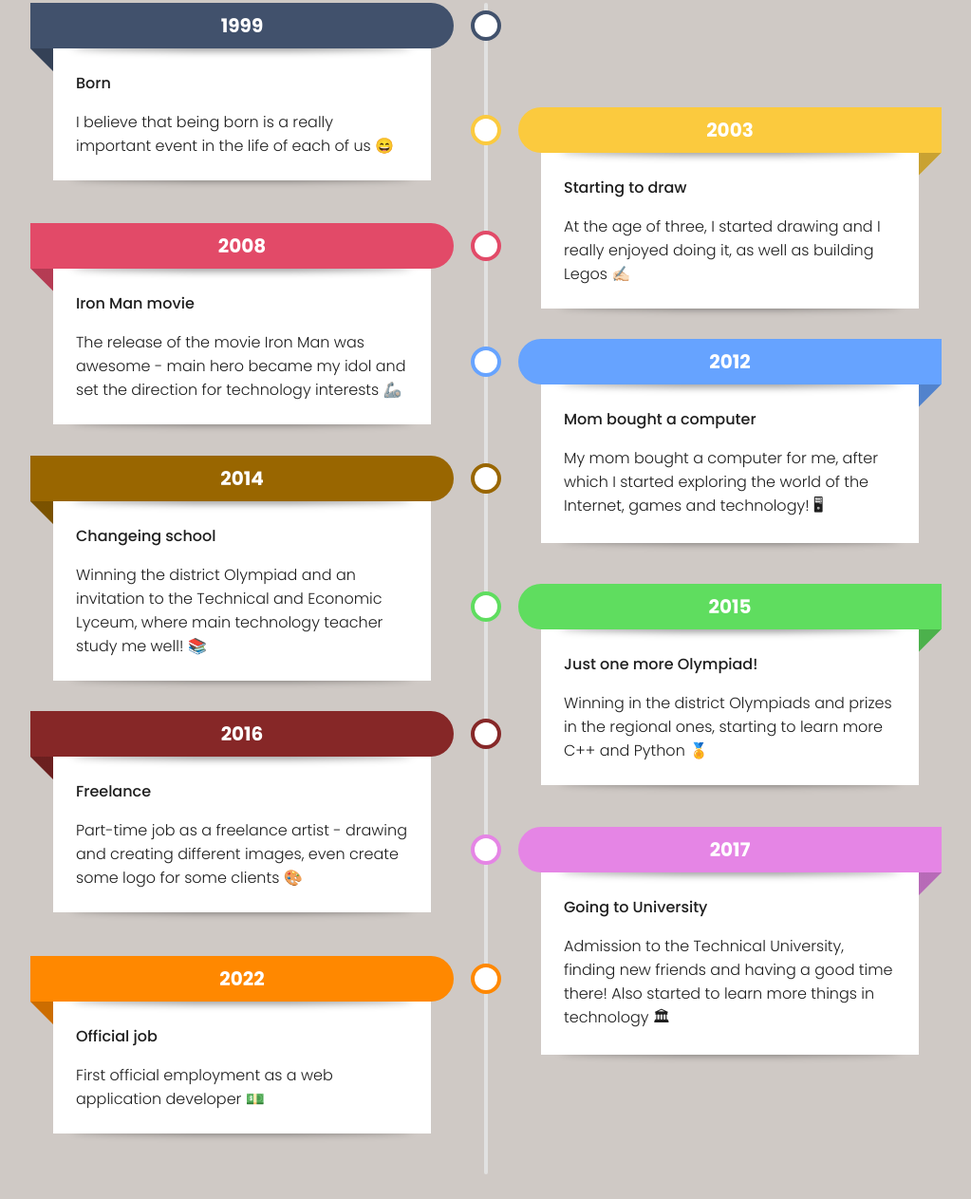
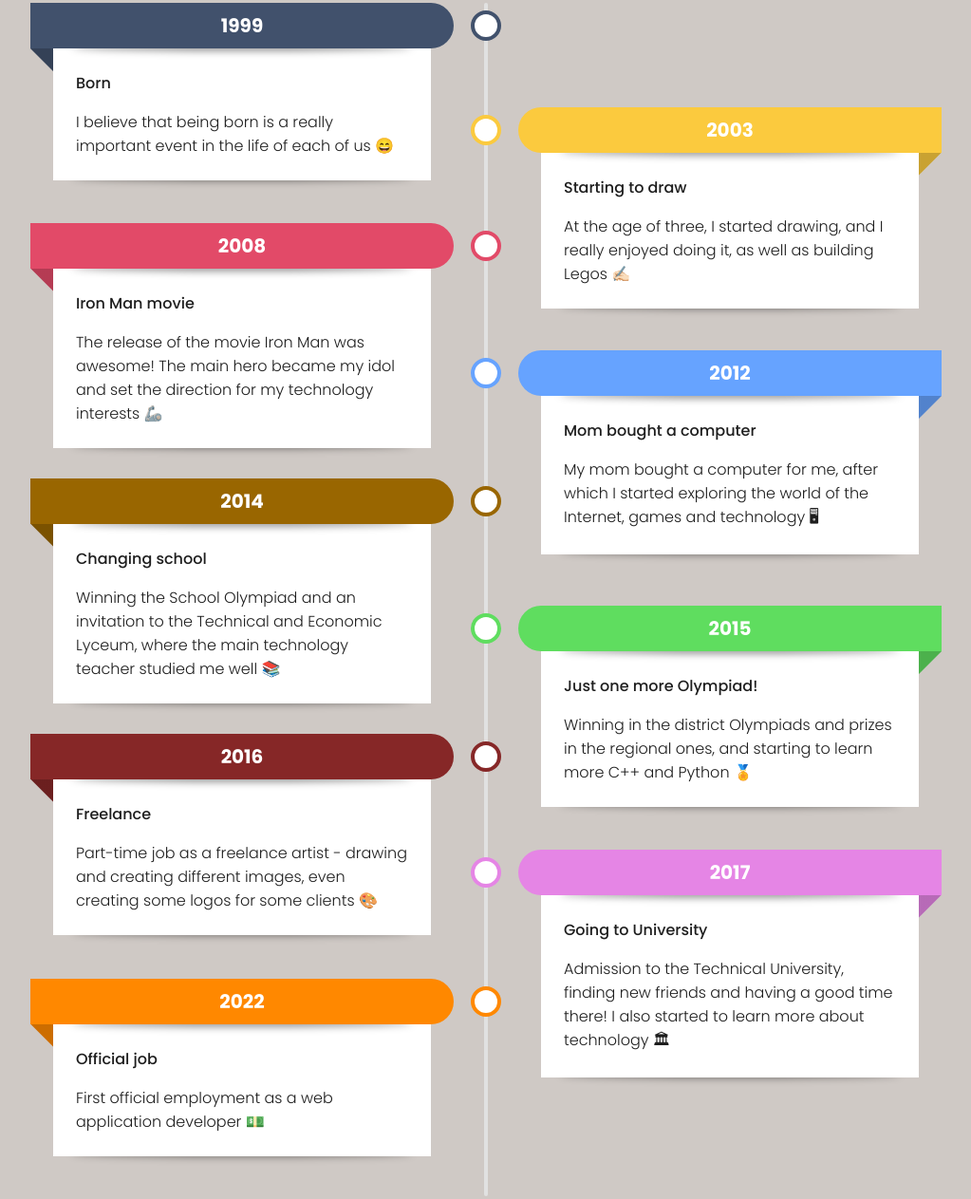
Before and after one commit to plaksiyillya/homepage, a plain HTML site: page html/timeline.html in a window 1280 px wide. Shown: the part 109-1372 px from the top of the page at 95% size, without its empty margins (128-1151 px from the left). Drawn offline with Linux system fonts and the light colour scheme.

```diff
--- a/html/timeline.html
+++ b/html/timeline.html
@@ -21,37 +21,37 @@
         <li style="--accent-color:#FBCA3E">
             <div class="date">2003</div>
             <div class="title">Starting to draw</div>
-            <div class="descr">At the age of three, I started drawing and I really enjoyed doing it, as well as building Legos ✍🏻</div>
+            <div class="descr">At the age of three, I started drawing, and I really enjoyed doing it, as well as building Legos ✍🏻</div>
         </li>
         <li style="--accent-color:#E24A68">
             <div class="date">2008</div>
             <div class="title">Iron Man movie</div>
-            <div class="descr">The release of the movie Iron Man was awesome - main hero became my idol and set the direction for technology interests 🦾</div>
+            <div class="descr">The release of the movie Iron Man was awesome! The main hero became my idol and set the direction for my technology interests 🦾</div>
         </li>
         <li style="--accent-color:#66a3ff">
             <div class="date">2012</div>
             <div class="title">Mom bought a computer</div>
-            <div class="descr">My mom bought a computer for me, after which I started exploring the world of the Internet, games and technology! 🖥</div>
+            <div class="descr">My mom bought a computer for me, after which I started exploring the world of the Internet, games and technology 🖥</div>
         </li>
         <li style="--accent-color:#996600">
             <div class="date">2014</div>
-            <div class="title">Changeing school</div>
-            <div class="descr">Winning the district Olympiad and an invitation to the Technical and Economic Lyceum, where main technology teacher study me well! 📚</div>
+            <div class="title">Changing school</div>
+            <div class="descr">Winning the School Olympiad and an invitation to the Technical and Economic Lyceum, where the main technology teacher studied me well 📚</div>
         </li>
         <li style="--accent-color:#5fdd5f">
             <div class="date">2015</div>
             <div class="title">Just one more Olympiad!</div>
-            <div class="descr">Winning in the district Olympiads and prizes in the regional ones, starting to learn more C++ and Python 🏅</div>
+            <div class="descr">Winning in the district Olympiads and prizes in the regional ones, and starting to learn more C++ and Python 🏅</div>
         </li>
         <li style="--accent-color:#862727">
             <div class="date">2016</div>
             <div class="title">Freelance</div>
-            <div class="descr">Part-time job as a freelance artist - drawing and creating different images, even create some logo for some clients 🎨</div>
+            <div class="descr">Part-time job as a freelance artist - drawing and creating different images, even creating some logos for some clients 🎨</div>
         </li>
         <li style="--accent-color:#e585e5">
             <div class="date">2017</div>
             <div class="title">Going to University</div>
-            <div class="descr">Admission to the Technical University, finding new friends and having a good time there! Also started to learn more things in technology 🏛</div>
+            <div class="descr">Admission to the Technical University, finding new friends and having a good time there! I also started to learn more about technology 🏛</div>
         </li>
         <li style="--accent-color:#ff8800">
             <div class="date">2022</div>
```
Also changed, not shown: html/more.html (+8 -8 lines), index.html (+5 -5 lines), assets/more.jpg (added), assets/more.png (deleted), 1 other file.
